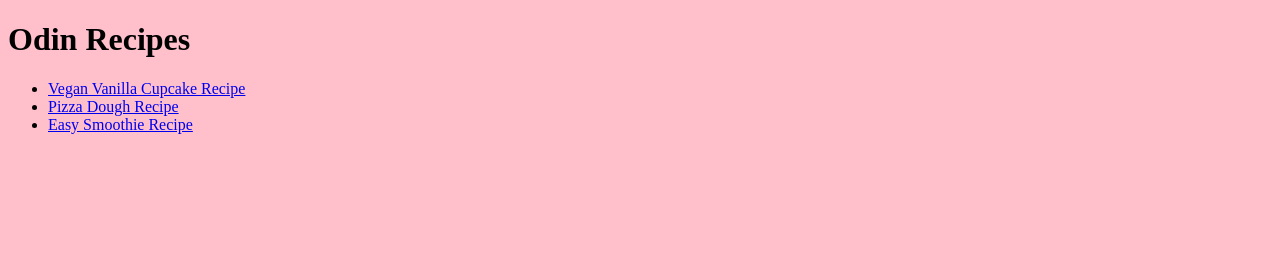
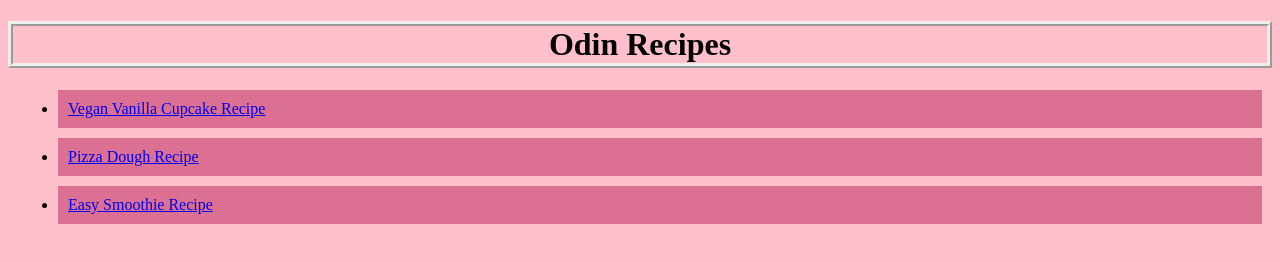
Before and after one commit to megafayray/odin-recipes, a plain HTML site: page index.html in a window 1280 px wide. Drawn offline with Linux system fonts and the light colour scheme.

Commit message:
Add styling, close link tag in head

```diff
--- a/index.html
+++ b/index.html
@@ -1,11 +1,12 @@
 <!DOCTYPE html>
 <html lang="en">
- <head>
-    <meta charset="UTF-8">
-    <meta name="viewport" content="width=device-width, initial-scale=1.0">
-    <title>Project #1 for TOP: Recipes</title>
-    <link rel="stylesheet" type="text/css" href="style.css"
- </head>
+<head>
+  <meta charset="UTF-8">
+  <meta name="viewport" content="width=device-width, initial-scale=1.0">
+  <title>Project #1 for TOP: Recipes</title>
+  <link rel="stylesheet" type="text/css" href="style.css">
+</head>
+
  <body>
    <h1>Odin Recipes</h1>
    <ul>
--- a/style.css
+++ b/style.css
@@ -2,3 +2,15 @@
 body {
     background-color: pink;
 }
+
+h1 {
+    text-align: center;
+    border: 5px;
+    border-style: ridge;
+}
+
+li {
+    background-color: palevioletred;
+    padding: 10px;
+    margin: 10px;
+}
```
